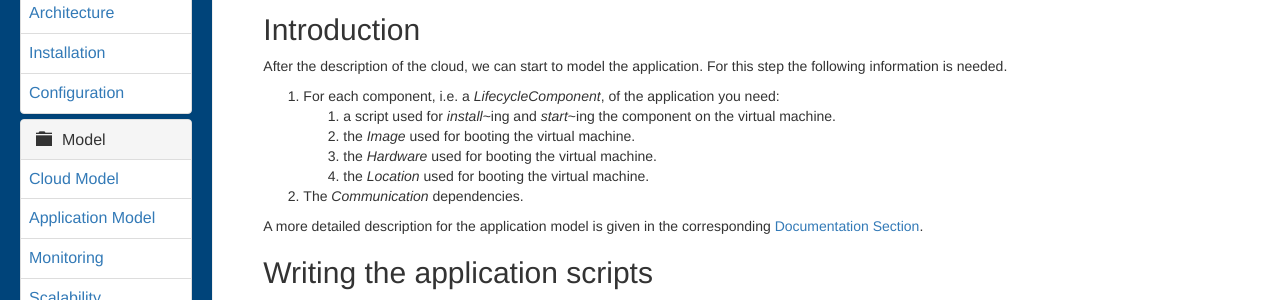
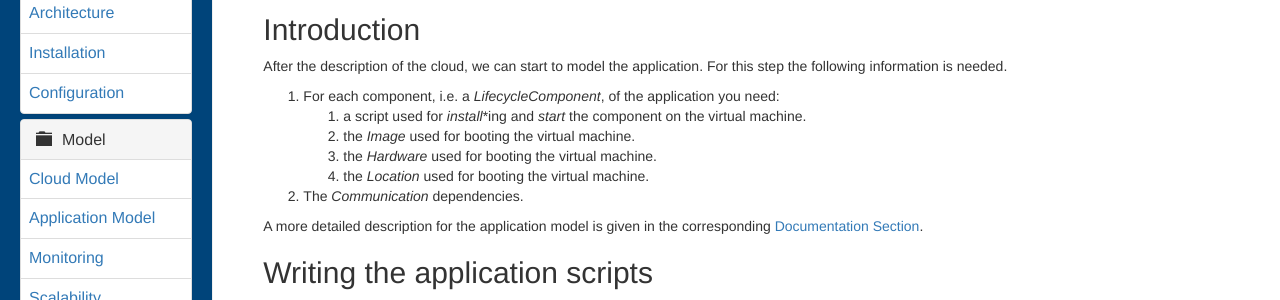
Before and after one commit to cloudiator/cloudiator.github.io, a Jekyll site: the page built from _docs/tutorial_application.md, in a window 1280 px wide and 900 px high. Shown: the part 157-457 px from the top of the window. Built offline with Jekyll 4.4.1, drawn with Linux system fonts in a browser that asks for light colours.

Commit message:
Update tutorial_application.md

```diff
--- a/_docs/tutorial_application.md
+++ b/_docs/tutorial_application.md
@@ -9,7 +9,7 @@ After the description of the cloud, we can start to model the application.
 For this step the following information is needed.
 
 1. For each component, i.e. a _LifecycleComponent_, of the application you need:
-    1. a script used for _install_~ing and _start_~ing the component on the virtual machine.
+    1. a script used for _install_*ing and _start_ the component on the virtual machine.
     2. the _Image_ used for booting the virtual machine.
     3. the _Hardware_ used for booting the virtual machine.
     4. the _Location_ used for booting the virtual machine.
```
